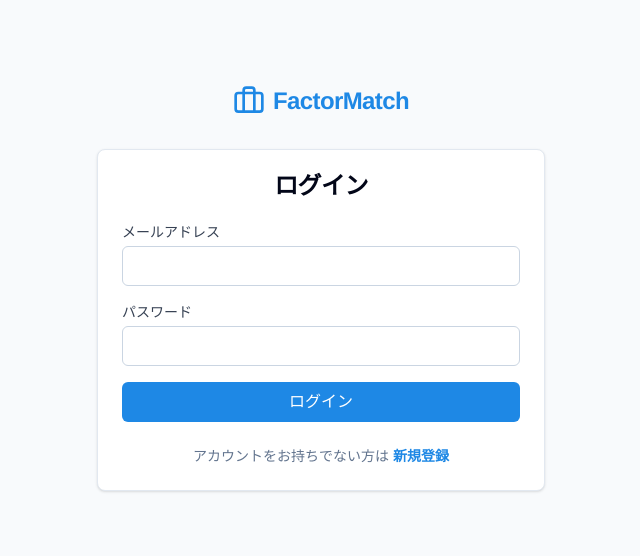
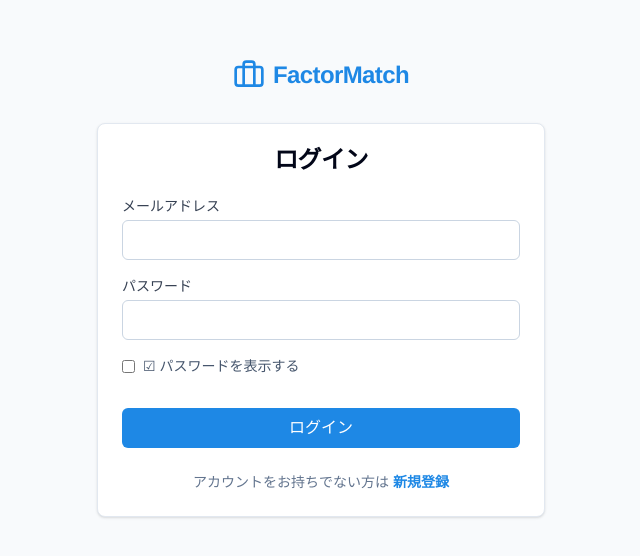
Before and after one commit to ChannelRCR/my-matching-app, a React (Vite) app: page /login in a window 1280 px wide. Shown: the part 112-668 px from the top of the page, without its empty margins (319-959 px from the left). Built offline with nearby package versions, Linux system fonts and the light colour scheme; no server answers; the database is empty.

Commit message:
fix: ログインのパスワード表示とエラー解消

```diff
--- a/src/pages/LoginPage.tsx
+++ b/src/pages/LoginPage.tsx
@@ -11,6 +11,7 @@ export const LoginPage: React.FC = () => {
     const navigate = useNavigate();
     const [email, setEmail] = useState('');
     const [password, setPassword] = useState('');
+    const [showPassword, setShowPassword] = useState(false);
     const [loading, setLoading] = useState(false);
     const [error, setError] = useState<string | null>(null);
 
@@ -51,19 +52,32 @@ export const LoginPage: React.FC = () => {
                         />
                         <Input
                             label="パスワード"
-                            type="password"
+                            type={showPassword ? "text" : "password"}
                             value={password}
                             onChange={(e) => setPassword(e.target.value)}
                             required
                         />
 
+                        <div className="flex items-center gap-2 mt-2">
+                            <input
+                                type="checkbox"
+                                id="showPassword"
+                                checked={showPassword}
+                                onChange={(e) => setShowPassword(e.target.checked)}
+                                className="rounded border-slate-300 text-primary focus:ring-primary"
+                            />
+                            <label htmlFor="showPassword" className="text-sm text-slate-600 cursor-pointer">
+                                ☑ パスワードを表示する
+                            </label>
+                        </div>
+
                         {error && (
-                            <div className="bg-red-50 text-red-600 p-3 rounded text-sm">
+                            <div className="bg-red-50 text-red-600 p-3 rounded text-sm mt-4">
                                 {error}
                             </div>
                         )}
 
-                        <Button type="submit" className="w-full" disabled={loading}>
+                        <Button type="submit" className="w-full mt-4" disabled={loading}>
                             {loading ? 'ログイン中...' : 'ログイン'}
                         </Button>
                     </form>
```
